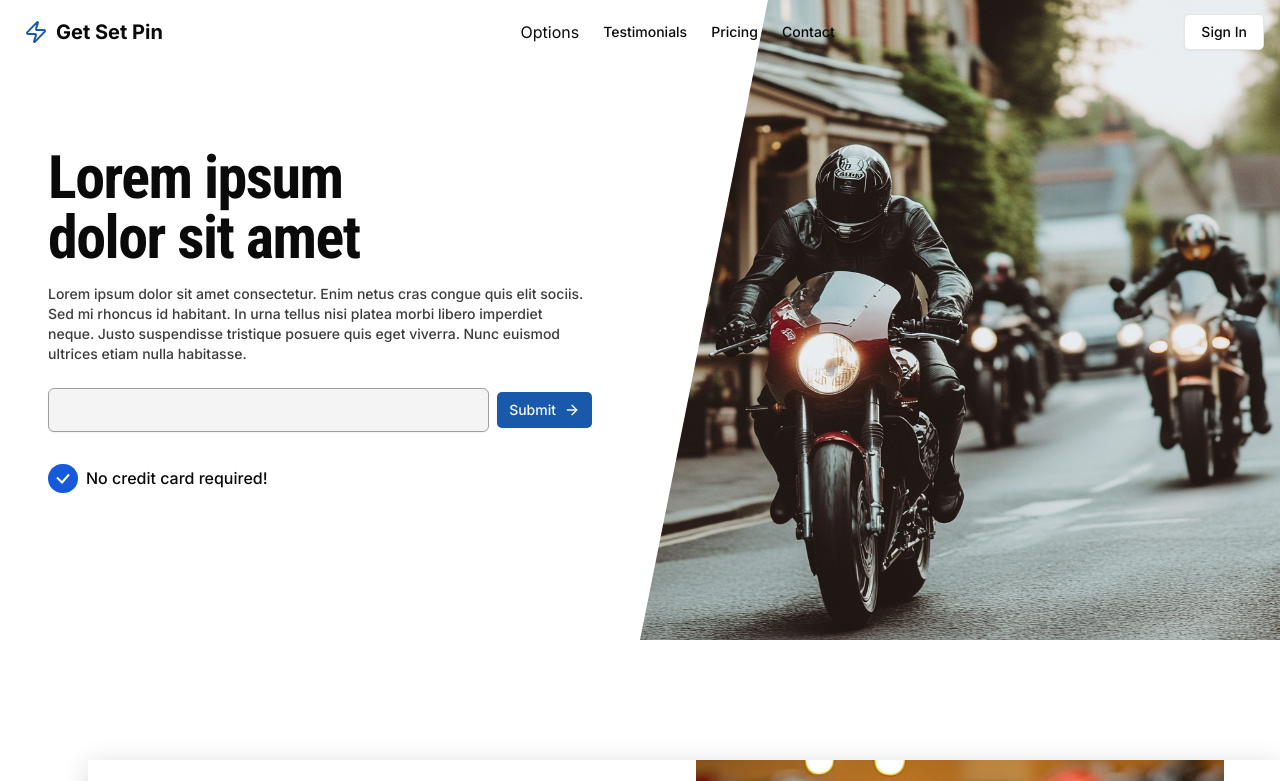
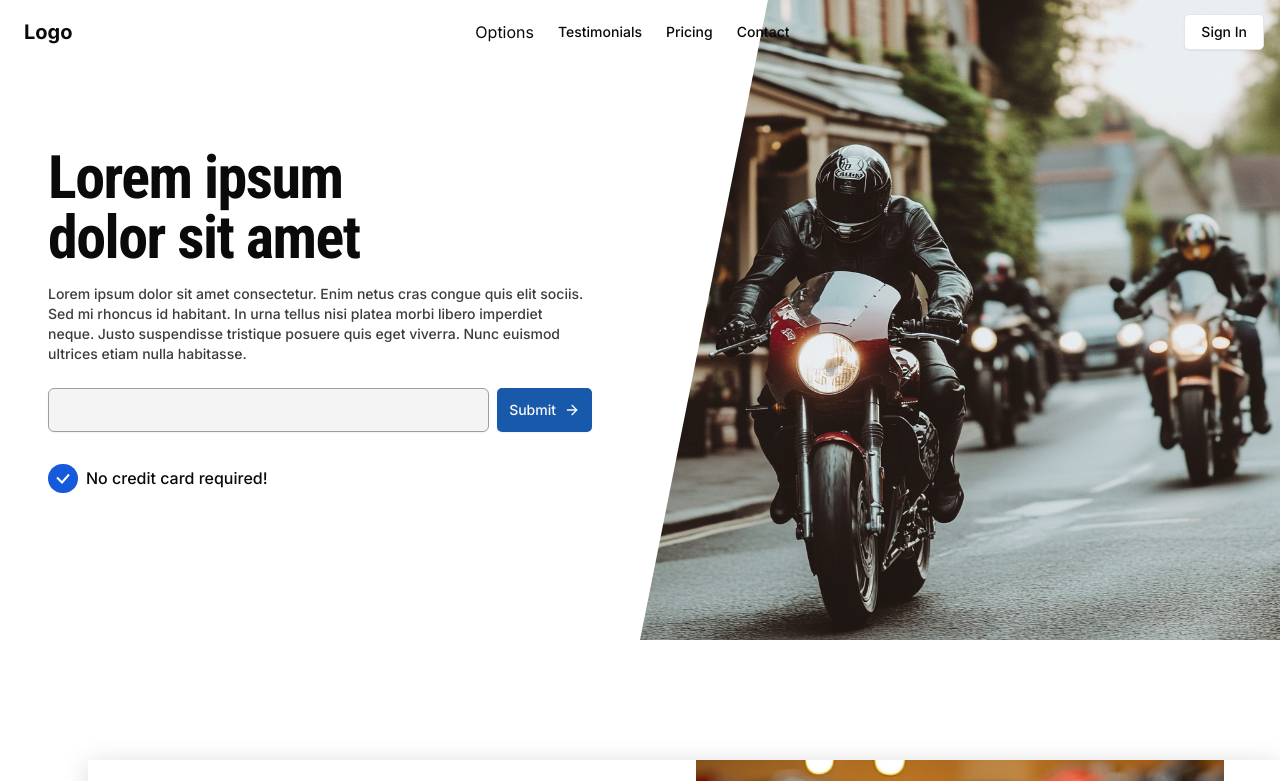
Before and after one commit to AdilAhmed976/webbywolf-frontend, a Next.js app: page / in a window 1280 px wide. Shown: the top 781 px of the page. Built offline with nearby package versions, Linux system fonts and the light colour scheme.

Commit message:
fix : UI FIx

```diff
--- a/src/components/header.jsx
+++ b/src/components/header.jsx
@@ -18,12 +18,12 @@ export default function Header() {
   ];
 
   return (
-    <header className="fixed top-0 inset-x-0 z-50 w-full md:w-full ">
+    <header className="fixed top-0 inset-x-0 z-50 w-full md:w-full bg-white md:bg-transparent border-b md:border-none shadow-lg md:shadow-none">
       <div className="container flex h-16 items-center justify-between p-2 md:p-4 lgp-6">
         {/* Logo */}
         <Link href="/" className="flex items-center gap-2 p-2">
-          <Zap className="h-6 w-6 text-primary" />
-          <span className="text-xl font-bold">Get Set Pin</span>
+
+          <span className="text-xl font-bold">Logo</span>
         </Link>
 
         {/* Desktop Navigation */}
--- a/src/sections/hero-section.jsx
+++ b/src/sections/hero-section.jsx
@@ -10,7 +10,7 @@ const HeroSection = () => {
   return (
     <div className="relative  min-h-[70vh] [sm:min-h-screen flex">
       {/* Left: Content */}
-      <div className="w-full sm:w-1/2 relative flex flex-col gap-4 justify-center px-12 sm:px-12 z-10">
+      <div className="w-full sm:w-1/2 relative flex flex-col gap-4 justify-center px-8 py-24 md:py-8 sm:px-12 z-10">
         <Typography className={"w-full md:w-[60%]"} type="h1">
           Lorem ipsum dolor sit amet
         </Typography>
@@ -25,7 +25,7 @@ const HeroSection = () => {
           <Input
             type="text"
           />
-          <Button>
+          <Button className={"h-11"}>
             Submit
             <ArrowRight />
           </Button>
```
